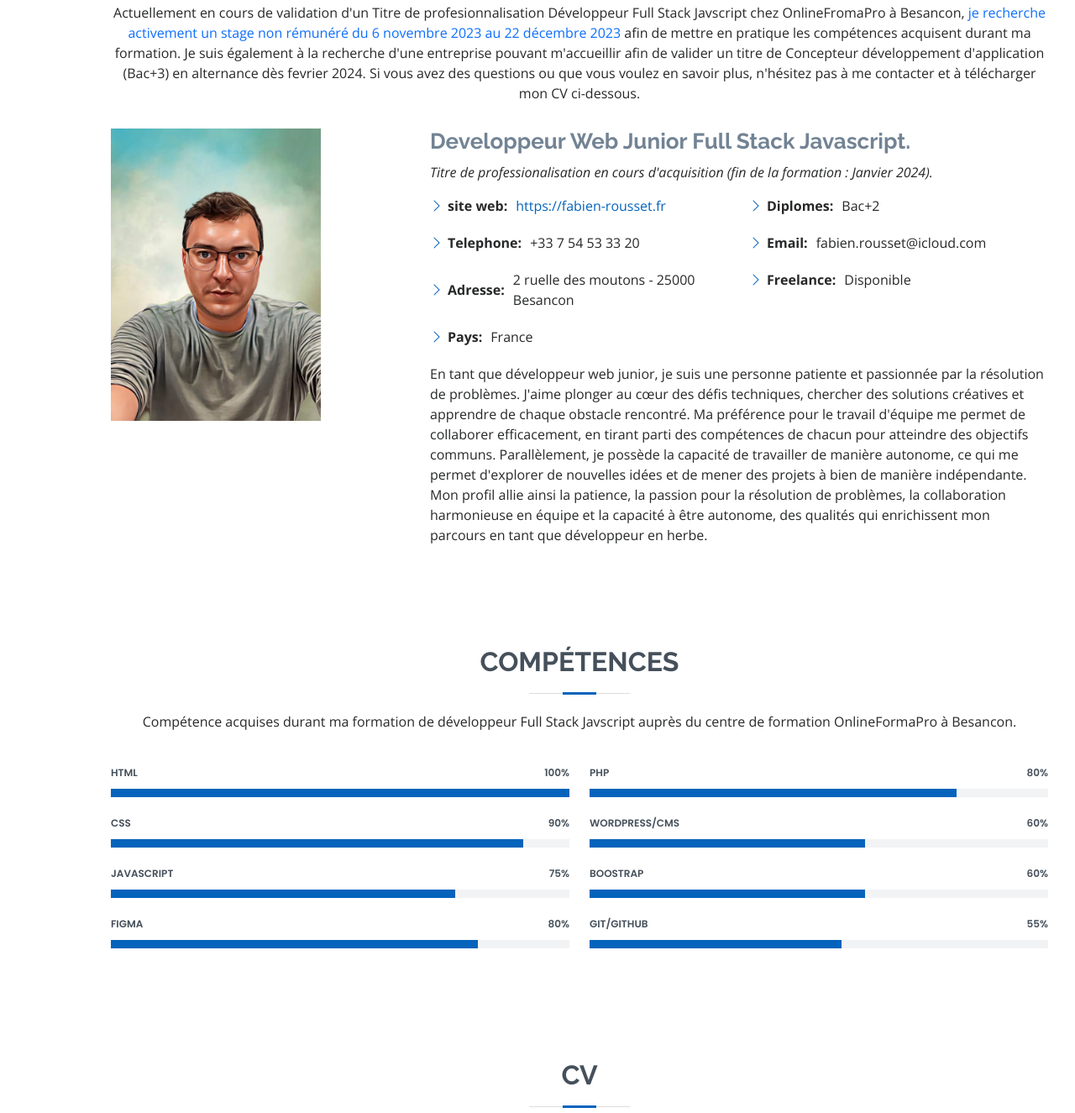
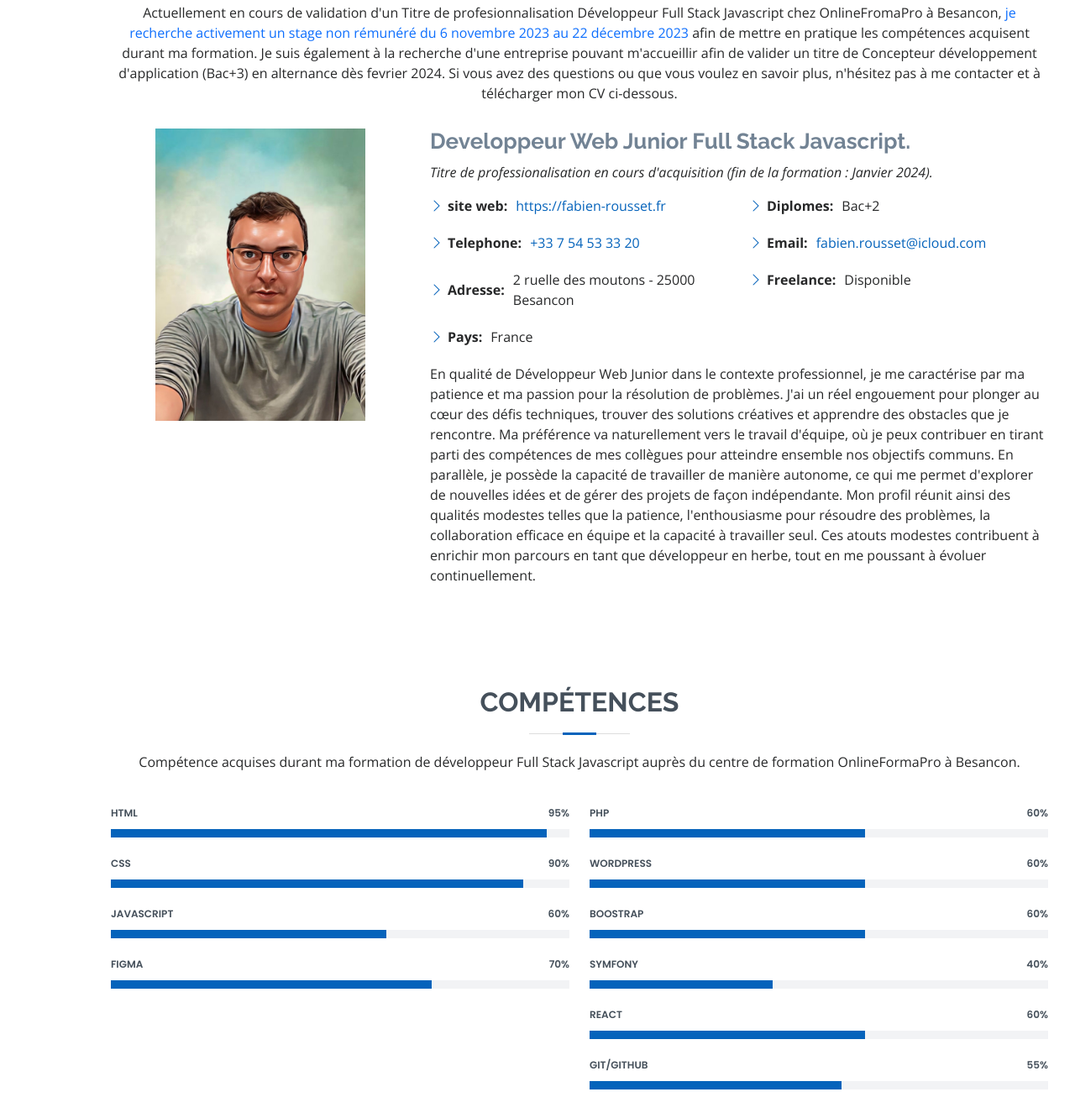
Before and after one commit to Fabien-Rousset/Portfolio-FRousset, a plain HTML site: page index.html in a window 1280 px wide. Shown: the part 935-2260 px from the top of the page at 84% size. Drawn offline with nearby package versions, Linux system fonts and the light colour scheme.

Commit message:
final commit

```diff
--- a/index.html
+++ b/index.html
@@ -77,7 +77,7 @@
       <h1>Fabien Rousset</h1>
       <p>Je suis <span class="typed" data-typed-items="Développeur Web Junior, Développeur Full Stack Javascript, Développeur d'application web, Développeur d'application mobile"></span></p>
       <div class="social-links">
-        <a href="https://www.facebook.com/profile.php?id=100042985367353" class="facebook"><i class="bx bxl-facebook"></i></a>
+        <a href="" class="facebook"><i class="bx bxl-facebook"></i></a>
         <a href="#" class="instagram"><i class="bx bxl-instagram"></i></a>
         <a href="#" class="google-plus"><i class="bx bxl-skype"></i></a>
         <a href="https://www.linkedin.com/in/fabien-rousset-dev/" class="linkedin"><i class="bx bxl-linkedin"></i></a>
@@ -93,14 +93,14 @@
 
         <div class="section-title">
           <h2>A propros</h2>
-          <p>Actuellement en cours de validation d'un Titre de profesionnalisation Développeur Full Stack Javscript chez OnlineFromaPro à Besancon, <span class="text-primary"> je recherche activement un stage non rémunéré du 6 novembre 2023 au 22 décembre 2023</span> afin de mettre en pratique les compétences acquisent durant ma formation.
+          <p>Actuellement en cours de validation d'un Titre de profesionnalisation Développeur Full Stack Javascript chez OnlineFromaPro à Besancon, <span class="text-primary"> je recherche activement un stage non rémunéré du 6 novembre 2023 au 22 décembre 2023</span> afin de mettre en pratique les compétences acquisent durant ma formation.
             Je suis également à la recherche d'une entreprise pouvant m'accueillir afin de valider un titre de Concepteur développement d'application (Bac+3) en alternance dès fevrier 2024.
           Si vous avez des questions ou que vous voulez en savoir plus, n'hésitez pas à me contacter et à télécharger mon CV
           ci-dessous.</p>
         </div>
 
         <div class="row">
-          <div class="col-lg-4">
+          <div class="col-lg-4 text-center" >
             <img src="assets/img/Photo.png" class="img-fluid" width="250" alt="photo profil">
           </div>
           <div class="col-lg-8 pt-4 pt-lg-0 content">
@@ -112,7 +112,7 @@
               <div class="col-lg-6">
                 <ul>
                   <li><i class="bi bi-chevron-right"></i> <strong>site web:</strong> <span><a href="https://fabien-rousset.fr"> https://fabien-rousset.fr</a></span></li>
-                  <li><i class="bi bi-chevron-right"></i> <strong>Telephone:</strong> <span>+33 7 54 53 33 20</span></li>
+                  <li><i class="bi bi-chevron-right"></i> <strong>Telephone:</strong> <span><a href="tel:+33754533320">+33 7 54 53 33 20</a></span></li>
                   <li><i class="bi bi-chevron-right"></i> <strong>Adresse:</strong> <span>2 ruelle des moutons - 25000 Besancon</span></li>
                   <li><i class="bi bi-chevron-right"></i> <strong>Pays:</strong> <span>France</span></li>
                 </ul>
@@ -120,13 +120,23 @@
               <div class="col-lg-6">
                 <ul>
                   <li><i class="bi bi-chevron-right"></i> <strong>Diplomes:</strong> <span>Bac+2</span></li>
-                  <li><i class="bi bi-chevron-right"></i> <strong>Email:</strong> <span>fabien.rousset@icloud.com</span></li>
+                  <li><i class="bi bi-chevron-right"></i> <strong>Email:</strong> <span><a href="mailto:fabien.rousset@icloud.com"> fabien.rousset@icloud.com</a></span></li>
                   <li><i class="bi bi-chevron-right"></i> <strong>Freelance:</strong> <span>Disponible</span></li>
                 </ul>
               </div>
             </div>
             <p>
-              En tant que développeur web junior, je suis une personne patiente et passionnée par la résolution de problèmes. J'aime plonger au cœur des défis techniques, chercher des solutions créatives et apprendre de chaque obstacle rencontré. Ma préférence pour le travail d'équipe me permet de collaborer efficacement, en tirant parti des compétences de chacun pour atteindre des objectifs communs. Parallèlement, je possède la capacité de travailler de manière autonome, ce qui me permet d'explorer de nouvelles idées et de mener des projets à bien de manière indépendante. Mon profil allie ainsi la patience, la passion pour la résolution de problèmes, la collaboration harmonieuse en équipe et la capacité à être autonome, des qualités qui enrichissent mon parcours en tant que développeur en herbe.
+              En qualité de Développeur Web Junior dans le contexte professionnel, je me caractérise par ma patience et ma passion
+              pour la résolution de problèmes. J'ai un réel engouement pour plonger au cœur des défis techniques, trouver des
+              solutions créatives et apprendre des obstacles que je rencontre. Ma préférence va naturellement vers le travail
+              d'équipe, où je peux contribuer en tirant parti des compétences de mes collègues pour atteindre ensemble nos objectifs
+              communs.
+
+              En parallèle, je possède la capacité de travailler de manière autonome, ce qui me permet d'explorer de nouvelles idées
+              et de gérer des projets de façon indépendante. Mon profil réunit ainsi des qualités modestes telles que la patience,
+              l'enthousiasme pour résoudre des problèmes, la collaboration efficace en équipe et la capacité à travailler seul. Ces
+              atouts modestes contribuent à enrichir mon parcours en tant que développeur en herbe, tout en me poussant à évoluer
+              continuellement.
             </p>
           </div>
         </div>
@@ -142,7 +152,7 @@
 
         <div class="section-title">
           <h2>Compétences</h2>
-          <p>Compétence acquises durant ma formation de développeur Full Stack Javscript auprès du centre de formation OnlineFormaPro à Besancon.</p>
+          <p>Compétence acquises durant ma formation de développeur Full Stack Javascript auprès du centre de formation OnlineFormaPro à Besancon.</p>
         </div>
 
         <div class="row skills-content">
@@ -150,9 +160,9 @@
           <div class="col-lg-6">
 
             <div class="progress">
-              <span class="skill">HTML <i class="val">100%</i></span>
+              <span class="skill">HTML <i class="val">95%</i></span>
               <div class="progress-bar-wrap">
-                <div class="progress-bar" role="progressbar" aria-valuenow="100" aria-valuemin="0" aria-valuemax="100"></div>
+                <div class="progress-bar" role="progressbar" aria-valuenow="95" aria-valuemin="0" aria-valuemax="100"></div>
               </div>
             </div>
 
@@ -165,16 +175,16 @@
             </div>
 
             <div class="progress">
-              <span class="skill">JavaScript <i class="val">75%</i></span>
+              <span class="skill">JavaScript <i class="val">60%</i></span>
               <div class="progress-bar-wrap">
-                <div class="progress-bar" role="progressbar" aria-valuenow="75" aria-valuemin="0" aria-valuemax="100"></div>
+                <div class="progress-bar" role="progressbar" aria-valuenow="60" aria-valuemin="0" aria-valuemax="100"></div>
               </div>
             </div>
 
              <div class="progress">
-              <span class="skill">Figma <i class="val">80%</i></span>
+              <span class="skill">Figma <i class="val">70%</i></span>
               <div class="progress-bar-wrap">
-                <div class="progress-bar" role="progressbar" aria-valuenow="80" aria-valuemin="0" aria-valuemax="100"></div>
+                <div class="progress-bar" role="progressbar" aria-valuenow="70" aria-valuemin="0" aria-valuemax="100"></div>
               </div>
             </div>
 
@@ -183,14 +193,14 @@
           <div class="col-lg-6">
 
             <div class="progress">
-              <span class="skill">PHP <i class="val">80%</i></span>
+              <span class="skill">PHP <i class="val">60%</i></span>
               <div class="progress-bar-wrap">
-                <div class="progress-bar" role="progressbar" aria-valuenow="80" aria-valuemin="0" aria-valuemax="100"></div>
+                <div class="progress-bar" role="progressbar" aria-valuenow="60" aria-valuemin="0" aria-valuemax="100"></div>
               </div>
             </div>
 
             <div class="progress">
-              <span class="skill">WordPress/CMS <i class="val">60%</i></span>
+              <span class="skill">WordPress<i class="val">60%</i></span>
               <div class="progress-bar-wrap">
                 <div class="progress-bar" role="progressbar" aria-valuenow="60" aria-valuemin="0" aria-valuemax="100"></div>
               </div>
@@ -198,6 +208,20 @@
 
             <div class="progress">
               <span class="skill">Boostrap <i class="val">60%</i></span>
+              <div class="progress-bar-wrap">
+                <div class="progress-bar" role="progressbar" aria-valuenow="60" aria-valuemin="0" aria-valuemax="100"></div>
+              </div>
+            </div>
+
+            <div class="progress">
+              <span class="skill">Symfony <i class="val">40%</i></span>
+              <div class="progress-bar-wrap">
+                <div class="progress-bar" role="progressbar" aria-valuenow="40" aria-valuemin="0" aria-valuemax="100"></div>
+              </div>
+            </div>
+
+            <div class="progress">
+              <span class="skill">React <i class="val">60%</i></span>
               <div class="progress-bar-wrap">
                 <div class="progress-bar" role="progressbar" aria-valuenow="60" aria-valuemin="0" aria-valuemax="100"></div>
               </div>
@@ -236,7 +260,7 @@
 
             </div>
             <div class="resume-item">
-              <h4>Titre de profesionnalisation "Développeur Web Full Stack Javascript</h4>
+              <h4>Titre de profesionnalisation Développeur Web Full Stack Javascript</h4>
               <h5>2023 - 2024</h5>
               <p><em>OnlineFormaPro - Besancon - France</em></p>
 
@@ -291,7 +315,7 @@
               <div class="portfolio-info">
                 <h4>Projet Design & SEO</h4>
                 <div class="portfolio-links">
-                  <a href="assets/img/portfolio/Olivier.png" data-gallery="portfolioGallery" class="portfolio-lightbox" title="App 1">
+                  <a href="assets/img/portfolio/Olivier.png" data-gallery="portfolioGallery" class="portfolio-lightbox" title="App 1"></a>
                   <a href="portfolio-details.html" class="portfolio-details-lightbox" data-glightbox="type: external" title="Portfolio Details"><i class="bx bx-link"></i></a>
                 </div>
               </div>
@@ -367,13 +391,13 @@
               <div class="email">
                 <i class="bi bi-envelope"></i>
                 <h4>Email :</h4>
-                <p>fabien.rousset@icloud.com</p>
+                <p> <a href="mailto:fabien.rousset@icloud.com">fabien.rousset@icloud.com</p></a>
               </div>
 
               <div class="phone">
                 <i class="bi bi-phone"></i>
                 <h4>Telephone :</h4>
-                <p>+33 7 54 53 33 20</p>
+                <p><a href="tel:+33754533320">+33 7 54 53 33 20</a></p>
               </div>
 
             </div>
@@ -403,6 +427,7 @@
                 <div class="sent-message">Merci ! Votre message a bien été envoyé.</div>
               </div>
               <div class="text-center"><button type="submit">Envoyer Message</button></div>
+              <input type="hidden" id="recaptchaResponse" name="recaptcha-response">
             </form>
 
           </div>
@@ -414,14 +439,16 @@
 
   </main><!-- End #main -->
 
+
+
   <!-- ======= Footer ======= -->
   <footer id="footer">
     <div class="container">
       <h3>Rousset Fabien</h3>
-      <p>Développeur Web Junior en soif de nouvelles aventures ! ET de nouveaux défis !!!.</p>
+      <p>Développeur Web Junior en soif de nouvelles aventures ET de nouveaux défis !.</p>
       <div class="social-links">
         <a href="#" class="twitter"><i class="bx bxl-twitter"></i></a>
-        <a href="https://www.facebook.com/profile.php?id=100042985367353" class="facebook"><i class="bx bxl-facebook"></i></a>
+        <a href="" class="facebook"><i class="bx bxl-facebook"></i></a>
         <a href="#" class="instagram"><i class="bx bxl-instagram"></i></a>
         <a href="#" class="google-plus"><i class="bx bxl-skype"></i></a>
         <a href="https://www.linkedin.com/in/fabien-rousset-dev/" class="linkedin"><i class="bx bxl-linkedin"></i></a>
@@ -453,6 +480,7 @@
   <script src="assets/vendor/waypoints/noframework.waypoints.js"></script>
   <script src="assets/vendor/php-email-form/validate.js"></script>
 
+
   <!-- Template Main JS File -->
   <script src="assets/js/main.js"></script>
 
```
Also changed, not shown: portfolio-details-4.html (+3 -3 lines), portfolio-details.html (+1 -1 lines), portfolio-details2.html (+2 -2 lines), portfolio-details3.html (+3 -3 lines), Readme.txt, assets/img/portfolio/WA-Photo1-min.png (added), assets/img/portfolio/WA-Photo1.png (added), assets/img/portfolio/Weather-App9.png (added), assets/img/portfolio/WeatherApp-1.png (deleted), 2 other files.
